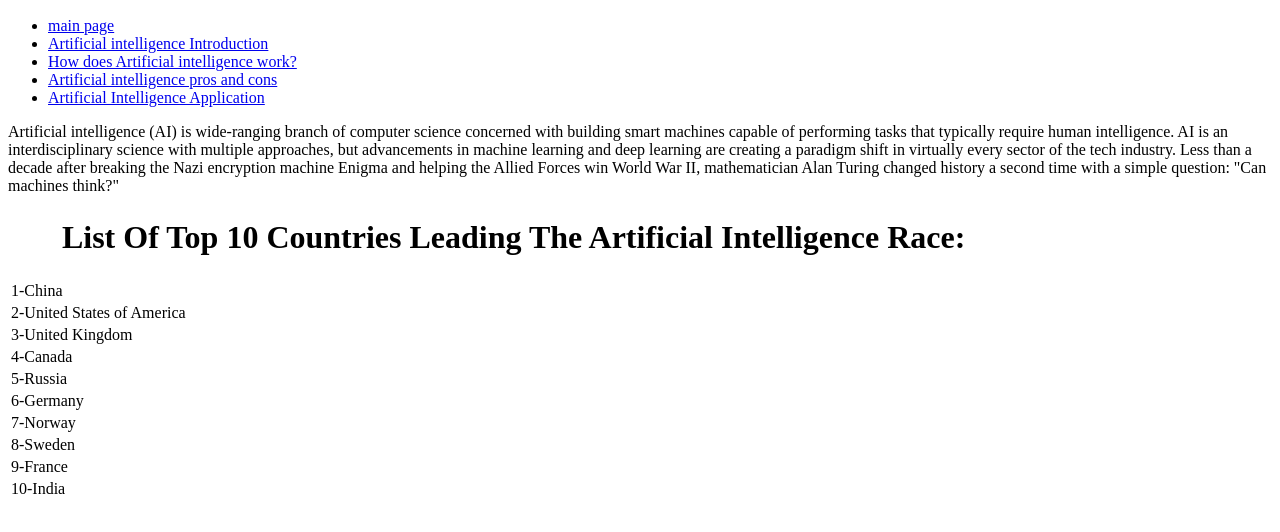
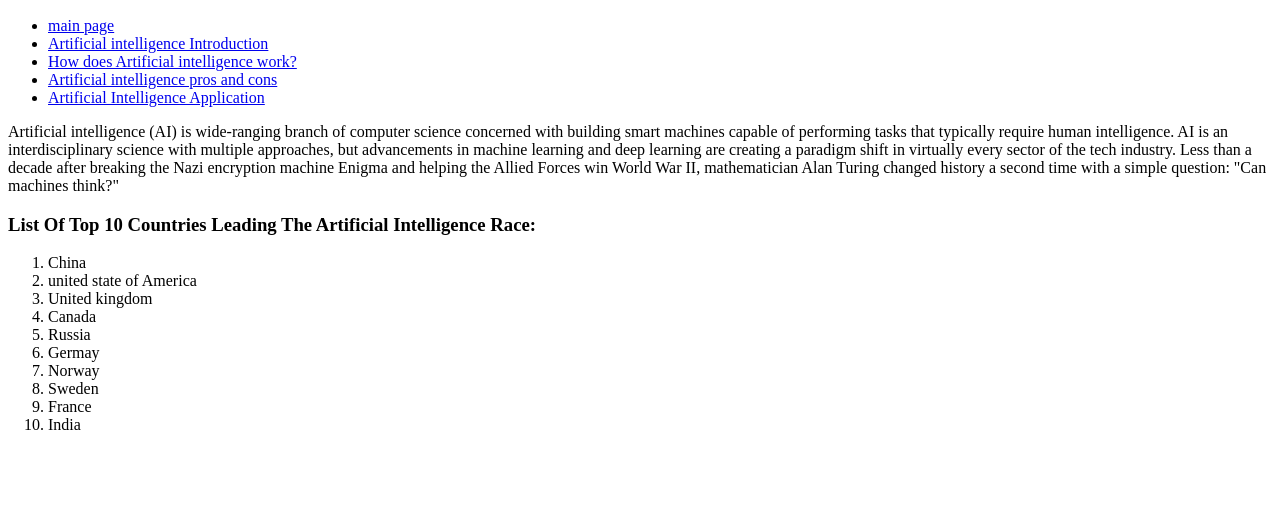
Before and after one commit to nourhan-maher/ECE001-Artificial-Intelligence-, a plain HTML site: page p1.html in a window 1280 px wide. Shown: the part 110-642 px from the top of the page. Drawn offline with Linux system fonts and the light colour scheme.

Commit message:
Update p1.html

```diff
--- a/p1.html
+++ b/p1.html
@@ -24,46 +24,18 @@ Less than a decade after breaking the Nazi encryption machine Enigma
  and helping the Allied Forces win World War II,
  mathematician Alan Turing changed history a second time with a simple question:
  "Can machines think?"
-
-<table style="width:80%">
-  <tr>
-    <th><h1>List Of Top 10 Countries Leading The Artificial Intelligence Race:
-</h1> </th>
-  </tr>
-  <tr>
-    <td>1-China</td>
-  </tr>
-  <tr>
-    <td>2-United States of America</td>
-  </tr>
-
-   <tr>
-    <td>3-United Kingdom</td>
-  </tr>
-
-  <tr>
-    <td>4-Canada</td>
-  </tr>
-    <tr>
-    <td>5-Russia</td>
-  </tr>
-    <tr>
-    <td>6-Germany</td>
-  </tr>
-    <tr>
-    <td>7-Norway</td>
-  </tr>
-    <tr>
-    <td>8-Sweden</td>
-  </tr>
-    <tr>
-    <td>9-France</td>
-  </tr>
-    <tr>
-    <td>10-India</td>
-  </tr>
-
-</table>
-
+ <h3>List Of Top 10 Countries Leading The Artificial Intelligence Race:</h3>
+	<ol>
+  <li>China</li>
+  <li>united state of America</li>
+  <li>United kingdom</li>
+   <li>Canada</li>
+  <li>Russia</li>
+  <li>Germay </li>
+   <li>Norway</li>
+  <li>Sweden</li>
+  <li>France</li>
+   <li>India</li>
+</ol>
 </body>
 </html>
```
